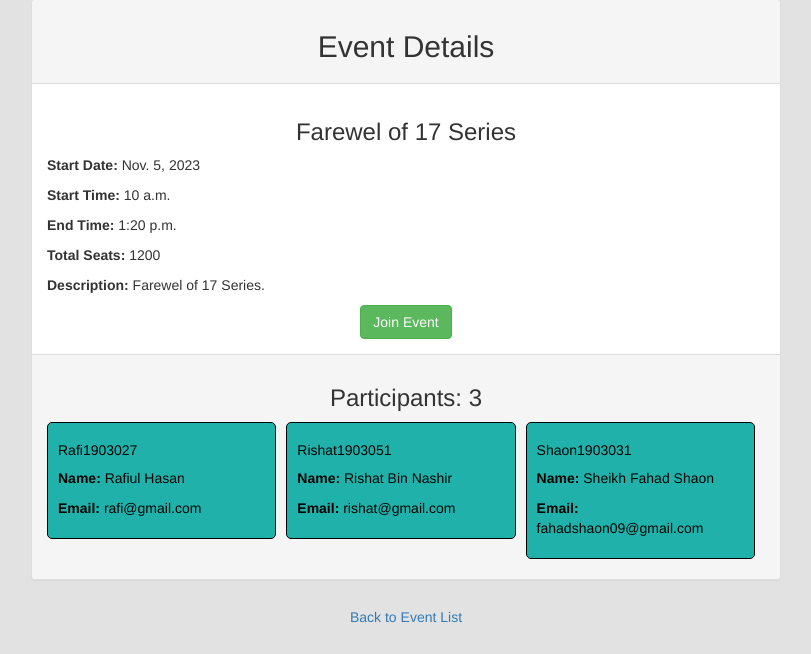
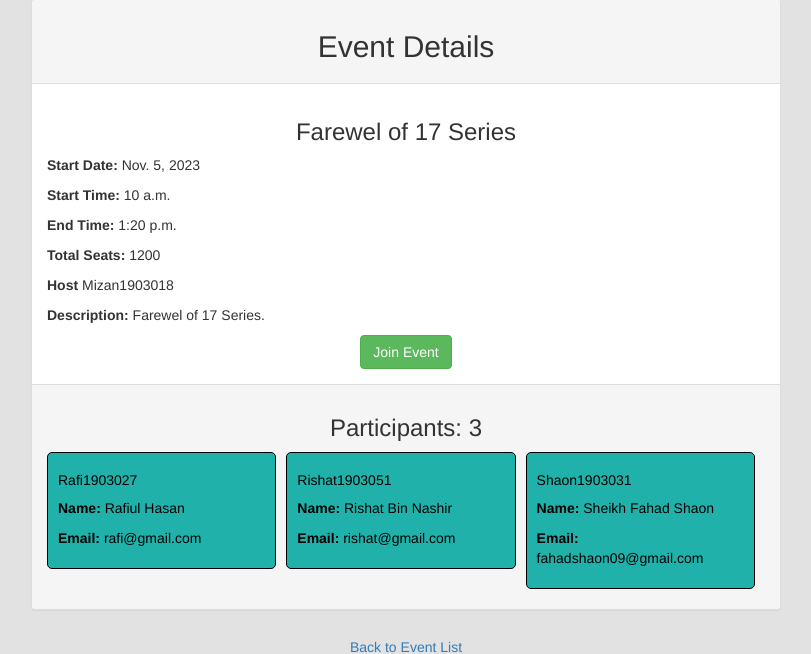
Before and after one commit to sheikhfahadshaon/EMS, a Django app: page /eventdetail/15/ in a window 1280 px wide. Shown: the part 73-727 px from the top of the page, without its empty margins (234-1045 px from the left). Run offline with Django 4.2, Linux system fonts and the light colour scheme; a user stored in the database is signed in; data comes from the database, SQL or seed files in the repository; both versions use the stored data as it was after the commit; some libraries are stand-ins or nearby versions.

Commit message:
added host name in event details page

```diff
--- a/HOME/templates/event_detail.html
+++ b/HOME/templates/event_detail.html
@@ -32,6 +32,7 @@
           <p><strong>Start Time: </strong> {{ event.start_time }}</p>
           <p><strong>End Time: </strong> {{ event.end_time }}</p>
           <p><strong>Total Seats: </strong> {{ event.number_of_seats }}</p>
+          <p><strong>Host </strong> {{ event.host.username }}</p>
           <p><strong>Description: </strong> {{ event.description }}</p>
 
           {% if user == event.host %}
```
Also changed, not shown: db.sqlite3.
